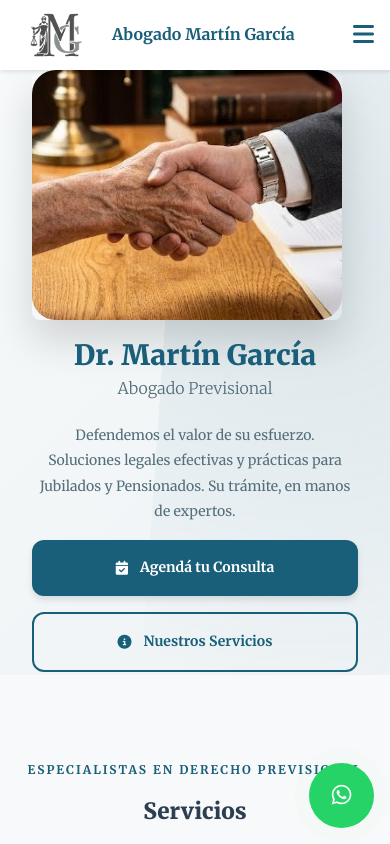
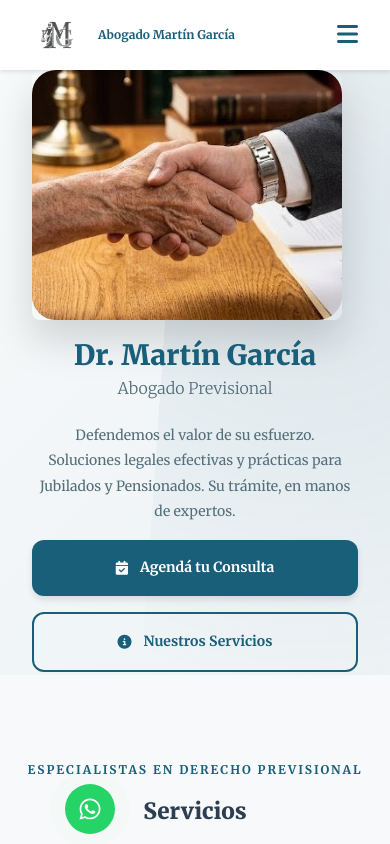
Before and after one commit to pablot95/MGabogado, a plain HTML site: page index.html in a window 390 px wide. Shown: the top 844 px of the page. Drawn offline with Linux system fonts and the light colour scheme.

Commit message:
first commit

```diff
--- a/styles.css
+++ b/styles.css
@@ -206,10 +206,12 @@ button {
     top: 0;
     left: 0;
     width: 100%;
+    max-width: 100vw;
     background-color: var(--color-white);
     box-shadow: var(--shadow-sm);
     z-index: 1000;
     transition: var(--transition-base);
+    overflow-x: hidden;
 }
 
 .header.scroll-header {
@@ -1314,15 +1316,24 @@ button {
 
     /* HEADER Y NAV MEJORADO */
     .nav {
-        padding: 0 var(--spacing-md);
+        padding: 0;
+    }
+
+    .nav__brand {
+        padding-left: var(--spacing-md);
+    }
+
+    .nav__toggle {
+        padding-right: var(--spacing-md);
     }
 
     .nav__logo {
-        width: 80px;
+        width: 60px;
     }
 
     .nav__name {
-        font-size: var(--font-size-lg);
+        font-size: var(--font-size-sm);
+        white-space: nowrap;
     }
 
     .nav__menu {
@@ -1330,8 +1341,8 @@ button {
         top: 0;
         right: -100%;
         width: 80%;
-        max-width: 300px;
-        height: 100vh;
+        max-width: 100%;
+        height: 150vh;
         background: linear-gradient(135deg, var(--color-primary-dark), var(--color-primary));
         box-shadow: -4px 0 20px rgba(0, 0, 0, 0.2);
         padding: var(--spacing-4xl) var(--spacing-xl);
@@ -1559,11 +1570,11 @@ button {
 
     /* BOTONES FLOTANTES */
     .whatsapp-button {
-        width: 60px;
-        height: 60px;
-        font-size: 2rem;
-        bottom: 20px;
-        right: 20px;
+        width: 55px;
+        height: 55px;
+        font-size: 1.8rem;
+        bottom: 15px;
+        right: 15px;
     }
 
     .scroll-top {
@@ -1583,14 +1594,16 @@ button {
 
     .container {
         padding: 0 var(--spacing-md);
+        width: 100%;
+        overflow: hidden;
     }
 
     /* HEADER */
     .nav__name {
-        font-size: var(--font-size-base);
+        font-size: var(--font-size-xs);
     }
     .nav__logo {
-        width: 80px;
+        width: 50px;
     }
 
     /* HERO */
@@ -1646,10 +1659,13 @@ button {
         font-size: var(--font-size-sm);
     }
     .service-card:hover{
-        max-height: 520px;
+        max-height: 550px;
     }
     .service-card:hover .service-card__content {
     transform: translateY(-240px);
+    }
+    .service-card__title {
+        font-size: 1.3rem;
     }
 
     /* PRACTICE CARDS */
@@ -1714,18 +1730,18 @@ button {
     /* BOTONES FLOTANTES */
     .whatsapp-button,
     .scroll-top {
-        width: 65px;
-        height: 65px;
-        font-size: var(--font-size-3xl);
+        width: 50px;
+        height: 50px;
+        font-size: 1.5rem;
     }
 
     .whatsapp-button {
-        right: var(--spacing-md);
-        bottom: var(--spacing-md);
+        left: 65px;
+        bottom: 10px;
     }
 
     .scroll-top {
-        left: var(--spacing-md);
-        bottom: var(--spacing-md);
-    }
-}
+        left: 10px;
+        bottom: 10px;
+    }
+}
```
